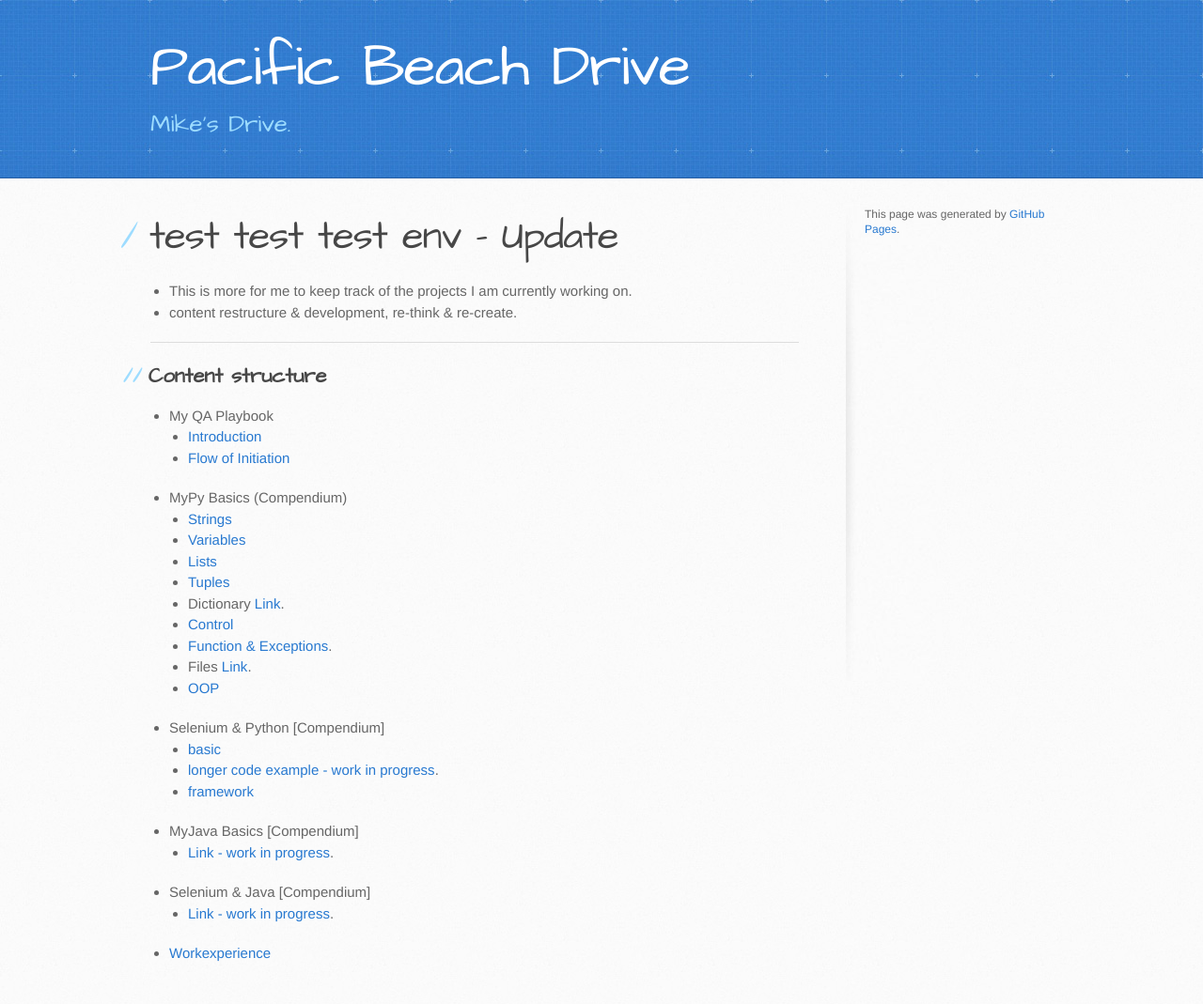
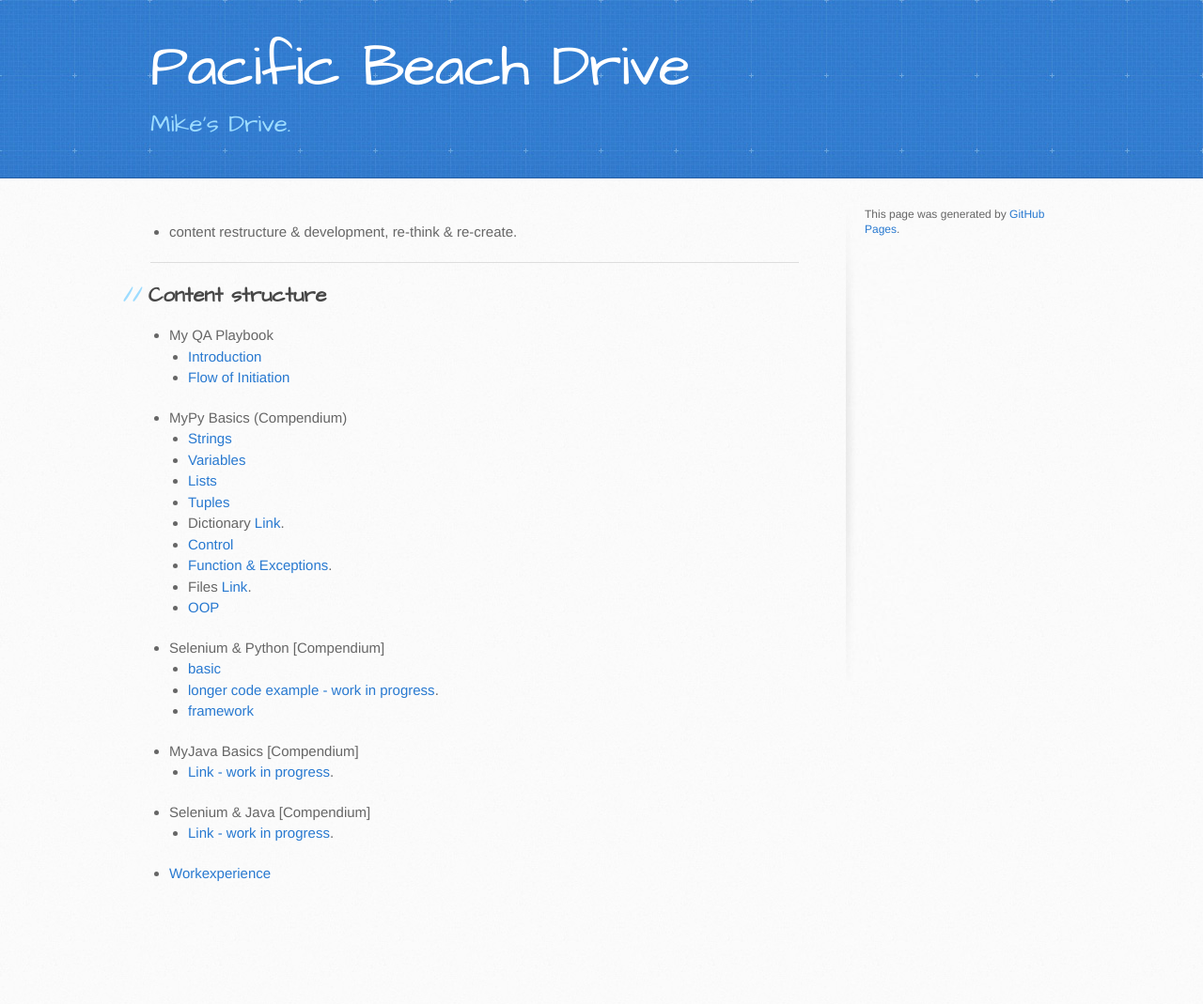
Before and after one commit to trumpfheller/trumpfheller.github.io, a Jekyll site: the page built from index.md, in a window 1280 px wide. Shown: the whole page at 94% size. Built offline with Jekyll 4.4.1, drawn with Linux system fonts in a browser that asks for light colours; after the commit the page ends 984 px from its top, so only the background shows below that.

Commit message:
Update index.md

```diff
--- a/index.md
+++ b/index.md
@@ -1,10 +1,7 @@
 ---
 layout: default
 ---
-# test test test env - Update
 
-- This is more for me to keep track of the projects I am
-currently working on.
 - content restructure & development, re-think & re-create.
 
 * * *
```
